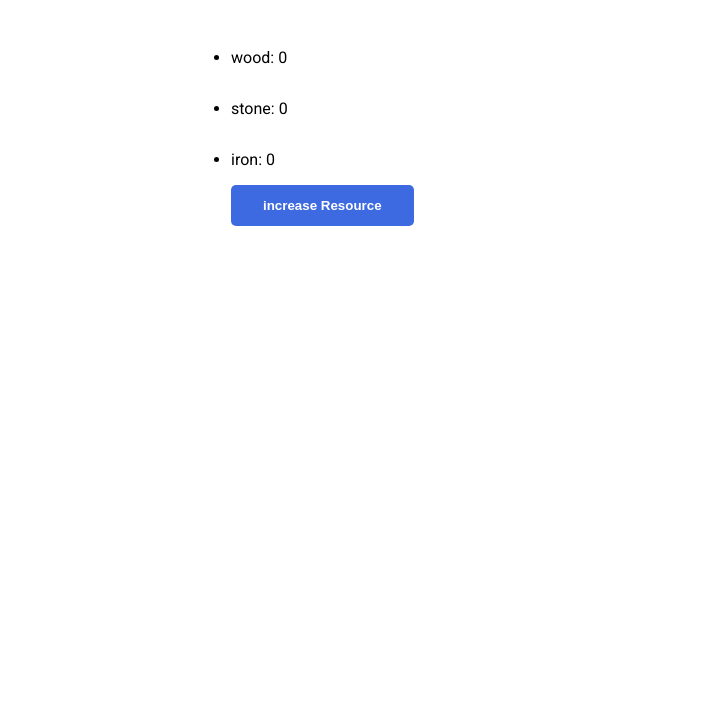
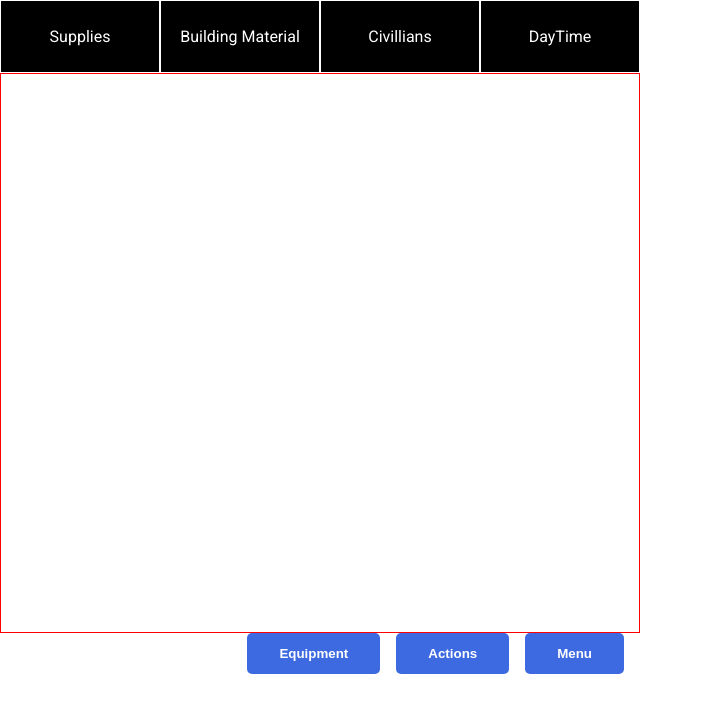
Before and after one commit to Vasmart24/practice-2024, a React (Vite) app in the folder Stranded/: page / in a window 1280 px wide. Shown: the top 712 px of the page, without its empty margins (0-703 px from the left). Built offline with nearby package versions, Linux system fonts and the light colour scheme.

Commit message:
add mainview, infoblock, Mainheader

```diff
--- a/Stranded/src/App.jsx
+++ b/Stranded/src/App.jsx
@@ -1,23 +1,29 @@
-import Button from './components/Button/Button.jsx';
+// import Button from './components/Button/Button.jsx';
 // import Resources from "./components/Header/Resources";
-import { useState } from "react";
-import { baseResources } from './resources/baseResources.js';
-import Resource from './resources/BaseResources.jsx';
+// import { useState } from "react";
+// import { baseResources } from './resources/baseResources.js';
+// import Resource from './resources/BaseResources.jsx';
+import Futer from './components/Futer/Futer.jsx';
+import MainHeader from './components/MainHeader/MainHeader.jsx';
+import MainView from './components/MainView/MainView.jsx';
 
 export default function App() {
   // const [resources, setResources] = useState(0);
 
   return (
-    <div>
-      <main>
+    <>
+      {/* <main>
         <ul>
         <Resource {...baseResources[0]}></Resource>
         <Resource {...baseResources[1]}></Resource>
         <Resource {...baseResources[2]}></Resource>
         <Button>increase Resource</Button>
         </ul>
-      </main>
-    </div>
+      </main> */}
+      <MainHeader/>
+      <MainView/>
+      <Futer/>
+    </>
   );
 }
 
--- a/Stranded/src/components/Button/Button.jsx
+++ b/Stranded/src/components/Button/Button.jsx
@@ -1,5 +1,5 @@
 import './Button.css'
-import { useState} from 'react'
+import { useState } from 'react'
 
 function Button({ children }) {
   function handleClick() {
--- /dev/null
+++ b/Stranded/src/components/Futer/Futer.css
@@ -0,0 +1,5 @@
+.futer {
+  width: 80vh;
+  display: flex;
+  justify-content: right;
+}
--- /dev/null
+++ b/Stranded/src/components/Futer/Futer.jsx
@@ -0,0 +1,12 @@
+import Button from "../Button/Button"
+import "./Futer.css"
+
+export default function Futer() {
+  return(
+    <div className="futer">
+      <Button>Equipment</Button>
+      <Button>Actions</Button>
+      <Button>Menu</Button>
+    </div>
+  )
+}
--- /dev/null
+++ b/Stranded/src/components/InfoBlock/InfoBlock.css
@@ -0,0 +1,10 @@
+.list-item {
+    width: 25vh;
+	display: inline-flex;;
+	padding: 10px 0;
+	color: #fff;
+	background: black;
+	font-size: 16px;
+	border: 1px solid #fff;
+    justify-content: center ;
+}
--- /dev/null
+++ b/Stranded/src/components/InfoBlock/InfoBlock.jsx
@@ -0,0 +1,9 @@
+import "./InfoBlock.css"
+
+export default function InfoBlock({ title }) {
+  return(
+    <div className="list-item">
+      <p>{title}</p>
+    </div>
+  )
+}
--- /dev/null
+++ b/Stranded/src/components/MainHeader/MainHeader.css
@@ -0,0 +1,6 @@
+.header {
+    width: 80vh;
+    display: flex;;
+    justify-content: space-between;
+    flex-direction: row;
+}
--- /dev/null
+++ b/Stranded/src/components/MainHeader/MainHeader.jsx
@@ -0,0 +1,16 @@
+import InfoBlock from "../InfoBlock/InfoBlock"
+import "./MainHeader.css"
+import { blockNames } from "../../data.js"
+
+
+
+export default function MainHeader() {
+  return(
+    <div className="header">
+      <InfoBlock {...blockNames[0]}/>
+      <InfoBlock {...blockNames[1]}/>
+      <InfoBlock {...blockNames[2]}/>
+      <InfoBlock {...blockNames[3]}/>
+    </div>
+  )
+}
--- /dev/null
+++ b/Stranded/src/components/MainView/MainView.css
@@ -0,0 +1,5 @@
+.mainview {
+  width: 80vh;
+  height: 70vh;
+  border: 1px solid Red;
+}
--- /dev/null
+++ b/Stranded/src/components/MainView/MainView.jsx
@@ -0,0 +1,8 @@
+import "./MainView.css"
+
+export default function MainView() {
+  return(
+    <div className="mainview">
+    </div>
+  )
+}
--- /dev/null
+++ b/Stranded/src/data.js
@@ -0,0 +1,22 @@
+export const blockNames = [
+    {
+        key: 0,
+        title:'Supplies',
+        description: '',
+    },
+    {
+        key: 1,
+        title: 'Building Material',
+        description: '',
+    },
+    {
+        key: 2,
+        title: 'Civillians',
+        description: '',
+    },
+    {
+        key: 3,
+        title: 'DayTime',
+        description:'',
+    }
+];
```
